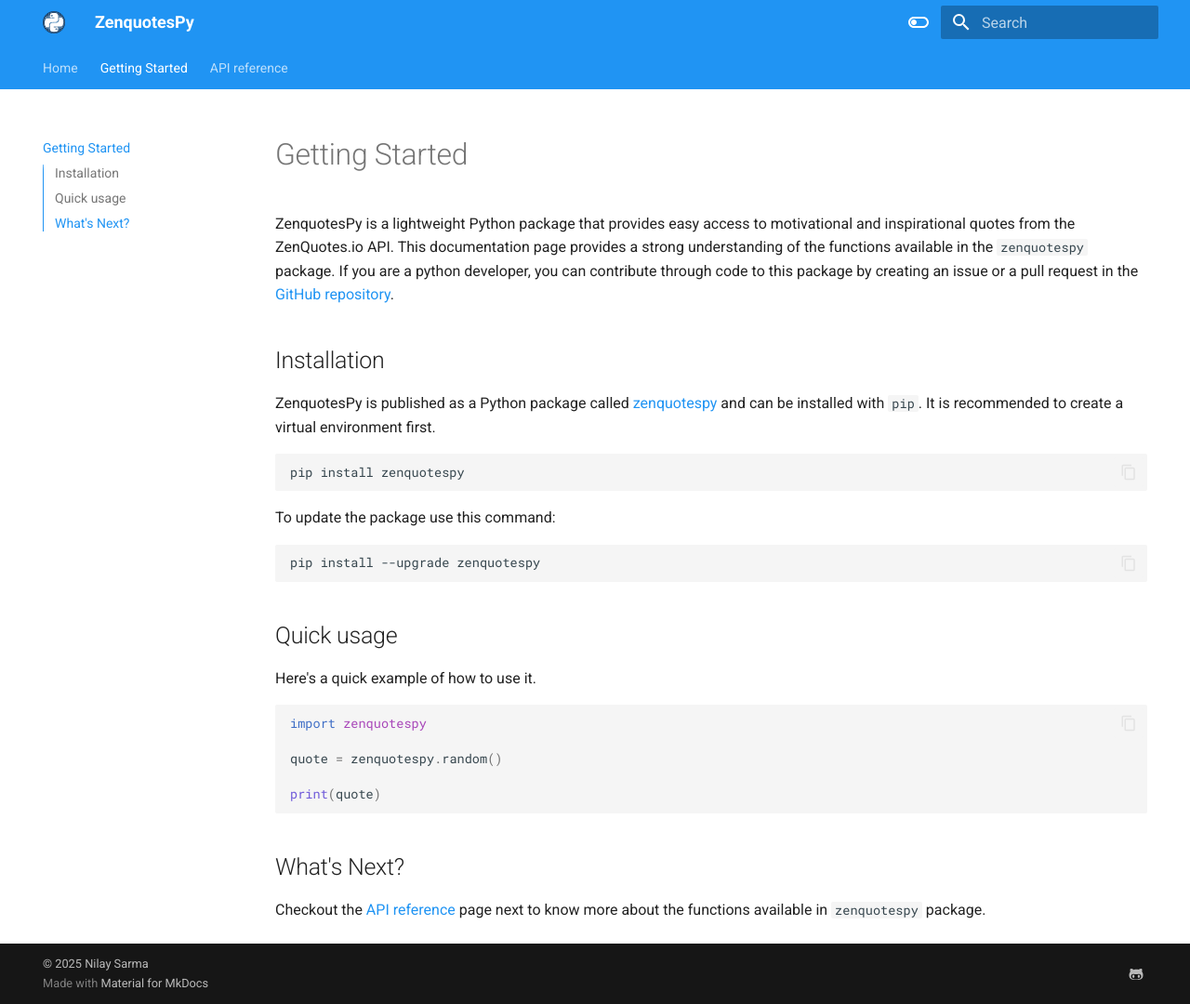
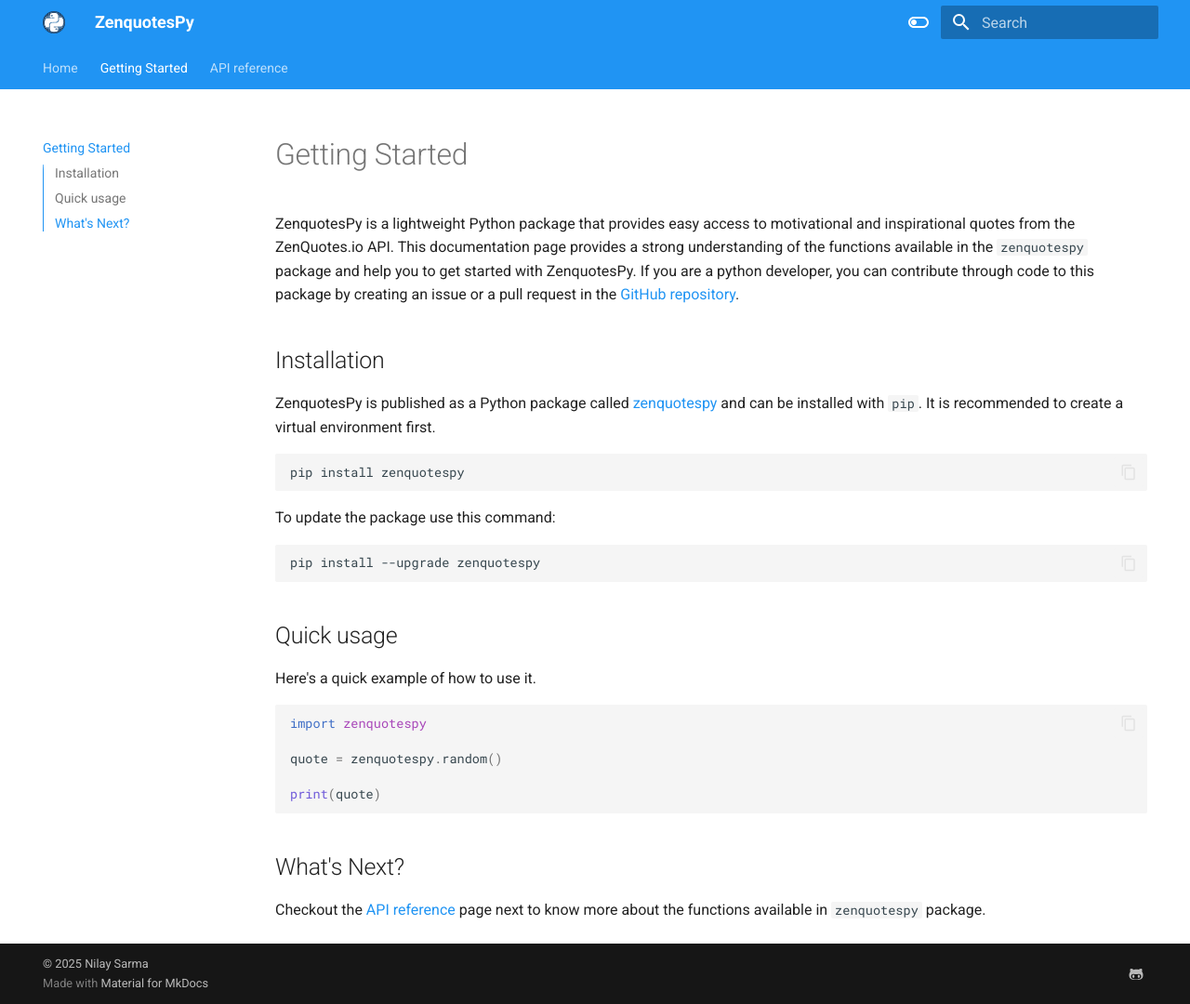
Before and after one commit to nilaysarma/zenquotespy-docs, an MkDocs documentation site: the page built from docs/getting-started.md, in a window 1280 px wide and 1080 px high. Shown: the whole window at 93% size. Built offline with MkDocs 1.6.1 and Material for MkDocs 9.7.7, drawn with Linux system fonts in a browser that asks for light colours.

Commit message:
update getting started and api reference

```diff
--- a/docs/getting-started.md
+++ b/docs/getting-started.md
@@ -1,6 +1,6 @@
 # Getting Started
 
-ZenquotesPy is a lightweight Python package that provides easy access to motivational and inspirational quotes from the ZenQuotes.io API. This documentation page provides a strong understanding of the functions available in the `zenquotespy` package. If you are a python developer, you can contribute through code to this package by creating an issue or a pull request in the [GitHub repository](hhttps://github.com/nilaysarma/zenquotespy).
+ZenquotesPy is a lightweight Python package that provides easy access to motivational and inspirational quotes from the ZenQuotes.io API. This documentation page provides a strong understanding of the functions available in the `zenquotespy` package and help you to get started with ZenquotesPy. If you are a python developer, you can contribute through code to this package by creating an issue or a pull request in the [GitHub repository](hhttps://github.com/nilaysarma/zenquotespy).
 
 ## Installation
 
```
Also changed, not shown: docs/api-reference.md (+1 -1 lines).
